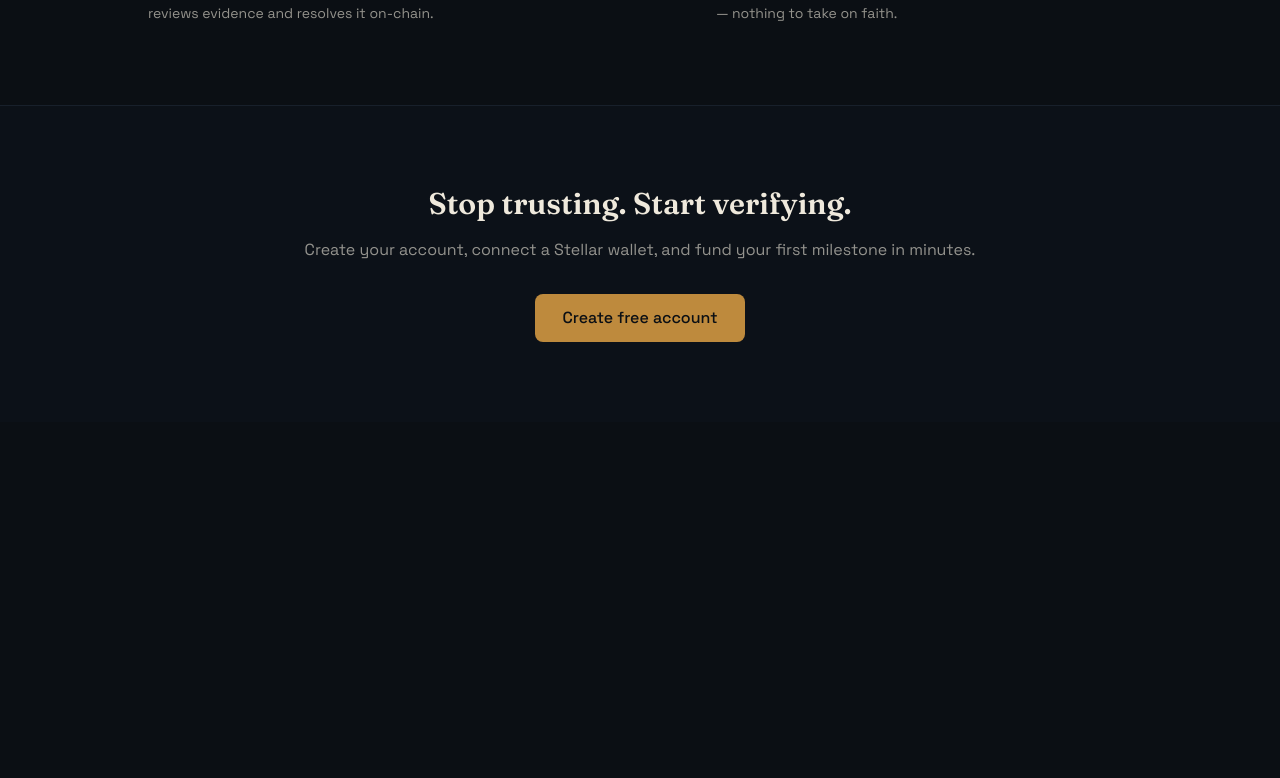
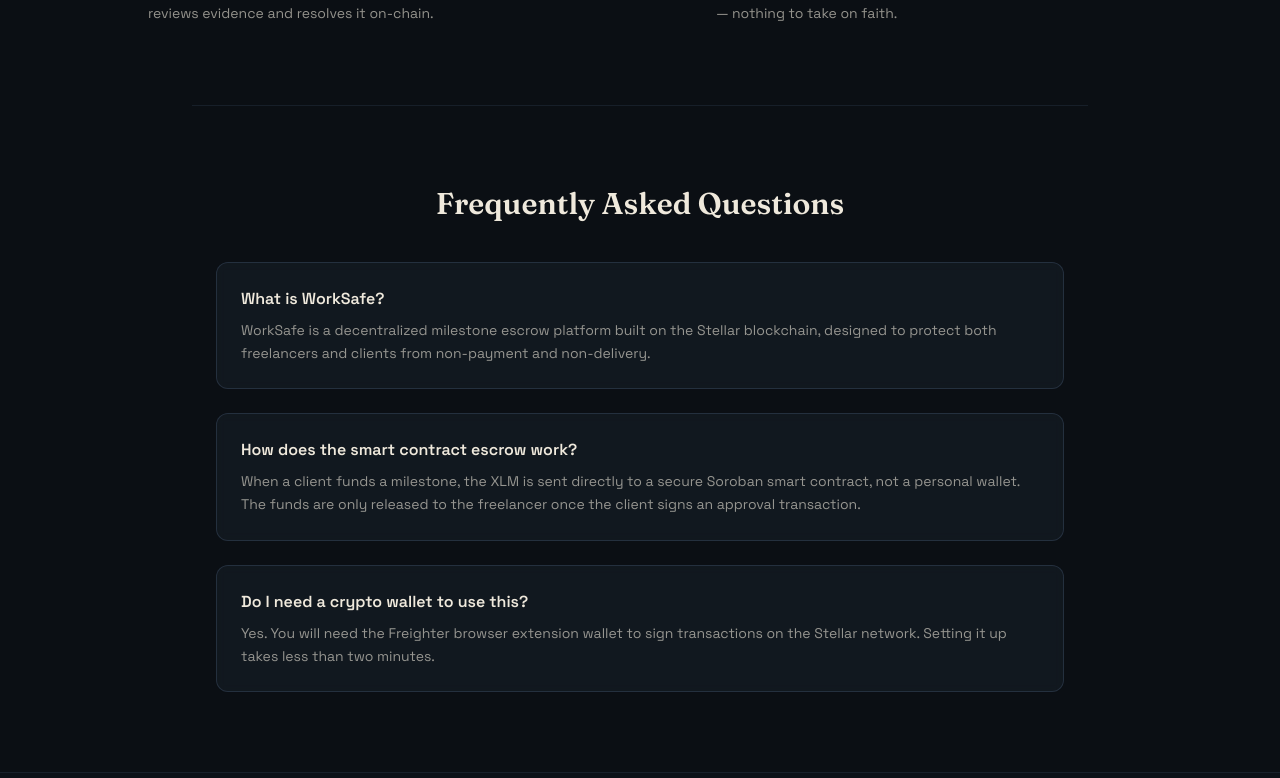
Before and after one commit to anshusingh97/WorkSafe-Freelancer-Milestone-Payment-Protection-Platform, a React (Vite) app in the folder frontend/: page / in a window 1280 px wide. Shown: the part 1782-2560 px from the top of the page. Before the commit the page ends 2204 px from the top, so only its background shows below. Built offline with nearby package versions, Linux system fonts and the light colour scheme; no server answers; what @stellar/stellar-sdk would draw is missing.

Commit message:
feat: add FAQ section to landing page for beginners

```diff
--- a/frontend/src/pages/Landing.tsx
+++ b/frontend/src/pages/Landing.tsx
@@ -90,6 +90,27 @@
         </div>
       </section>
 
+      {/* FAQ */}
+      <section className="mx-auto max-w-4xl px-6 py-20 border-t border-ink-700/60">
+        <h2 className="font-display text-3xl font-semibold text-center mb-10">
+          Frequently Asked Questions
+        </h2>
+        <div className="space-y-6">
+          <div className="glass-card p-6">
+            <h3 className="font-sans font-semibold mb-2">What is WorkSafe?</h3>
+            <p className="text-sm text-parchment/60 leading-relaxed">WorkSafe is a decentralized milestone escrow platform built on the Stellar blockchain, designed to protect both freelancers and clients from non-payment and non-delivery.</p>
+          </div>
+          <div className="glass-card p-6">
+            <h3 className="font-sans font-semibold mb-2">How does the smart contract escrow work?</h3>
+            <p className="text-sm text-parchment/60 leading-relaxed">When a client funds a milestone, the XLM is sent directly to a secure Soroban smart contract, not a personal wallet. The funds are only released to the freelancer once the client signs an approval transaction.</p>
+          </div>
+          <div className="glass-card p-6">
+            <h3 className="font-sans font-semibold mb-2">Do I need a crypto wallet to use this?</h3>
+            <p className="text-sm text-parchment/60 leading-relaxed">Yes. You will need the Freighter browser extension wallet to sign transactions on the Stellar network. Setting it up takes less than two minutes.</p>
+          </div>
+        </div>
+      </section>
+
       {/* CTA */}
       <section className="border-t border-ink-700/60 bg-ink-900/50">
         <div className="mx-auto max-w-3xl px-6 py-20 text-center">
```
